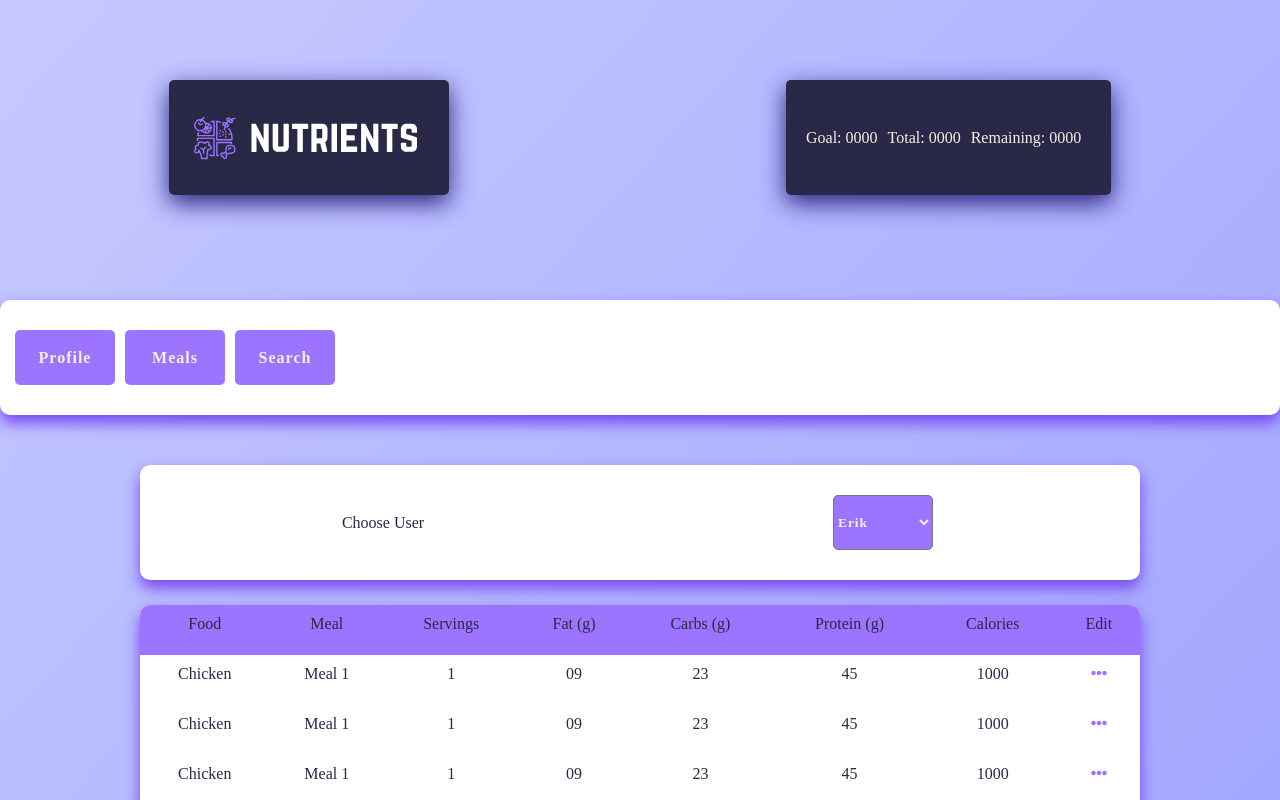
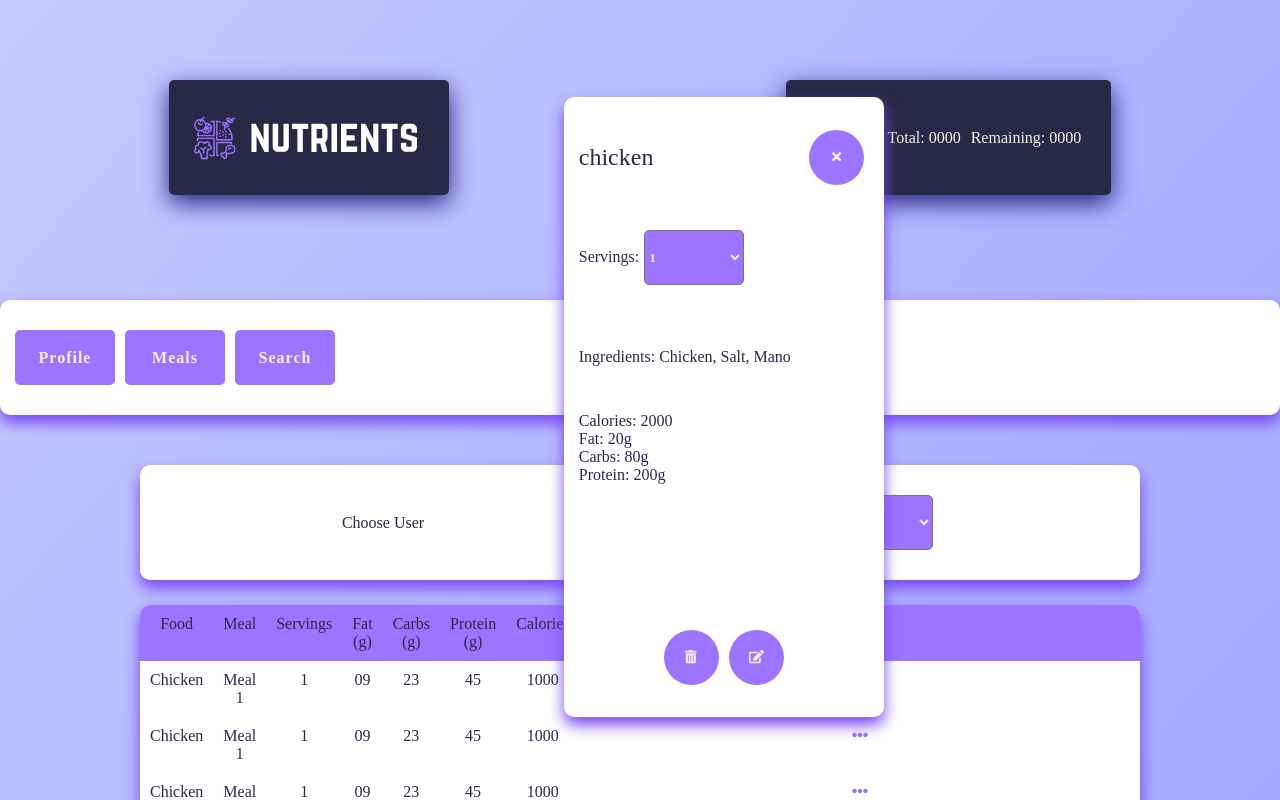
Before and after one commit to erikrgq/MERN-Stack-App, a React (Create React App) app in the folder client/: page /meals in a window 1280 px wide. Both pictures are taken after a click on the element 1098 px from the left and 680 px from the top of the page. Shown: the top 800 px of the page. Built offline with nearby package versions, Linux system fonts and the light colour scheme; a web font is replaced by a local one.

Commit message:
added the Details component to the Meals component

```diff
--- a/client/src/App.css
+++ b/client/src/App.css
@@ -265,6 +265,9 @@ nav {
   align-items: baseline;
   height: 200px;
 }
+#details svg path {
+  color: #F1F1E6;
+}
 @media screen and (min-width: 767px) {
   .logo-section {
     justify-content: space-around;
--- a/client/src/components/Details.Card.js
+++ b/client/src/components/Details.Card.js
@@ -1,6 +1,6 @@
-import React from 'react';
+import React, { Fragment } from 'react';
 import { FontAwesomeIcon } from '@fortawesome/react-fontawesome';
-import { faTimes, faPlus } from '@fortawesome/free-solid-svg-icons';
+import { faTimes, faPlus, faTrashAlt, faEdit } from '@fortawesome/free-solid-svg-icons';
 
 export default function DetailsCard(props) {
 
@@ -12,7 +12,7 @@ export default function DetailsCard(props) {
         <div id="details">
             <div className="card">
                 <div>
-                    <h2>Title here</h2>
+                    <h2>{props.food.foodtitle}</h2>
                     <button onClick={() => changeDisplay()} className="btn btn-round"><FontAwesomeIcon icon={faTimes} /></button>
                 </div>
                 <div>
@@ -39,7 +39,14 @@ export default function DetailsCard(props) {
                     <p>Protein: 200g</p>
                 </div>
                 <div>
-                    <button className="btn btn-round"><FontAwesomeIcon icon={faPlus} /></button>
+                    {
+                        props.propsOrigin === 'meals' ?
+                        <div>
+                        <button className="btn btn-round"><FontAwesomeIcon icon={faTrashAlt} /></button>
+                        <button className="btn btn-round"><FontAwesomeIcon icon={faEdit} /></button>
+                        </div> :
+                        <button className="btn btn-round"><FontAwesomeIcon icon={faPlus} /></button>
+                    }
                 </div>
             </div>
         </div>
--- a/client/src/components/meals/Meals.Card.js
+++ b/client/src/components/meals/Meals.Card.js
@@ -1,8 +1,16 @@
-import React from 'react';
+import React, { useState } from 'react';
 import { FontAwesomeIcon } from '@fortawesome/react-fontawesome';
-import { faEllipsisH } from '@fortawesome/free-solid-svg-icons';
+import { faEllipsisH, faTimes, faPlus } from '@fortawesome/free-solid-svg-icons';
+import Details from '../Details.Card';
 
 export default function MealsCard() {
+
+    const [detailsDisplayProperty, setDetailsDisplayProperty] = useState(false);
+
+    const changeDisplay = () => {
+        setDetailsDisplayProperty(false);
+    }
+
     return (
         <div className="cell-table">
             <div>Chicken</div>
@@ -12,7 +20,11 @@ export default function MealsCard() {
             <div>23</div>
             <div>45</div>
             <div className="remove-cell">1000</div>
-                       <div className="cell-details"><FontAwesomeIcon icon={faEllipsisH} /></div>
+            {
+                detailsDisplayProperty ?
+                <Details onClick={changeDisplay} food={{foodtitle: 'chicken'}} propsOrigin={'meals'} /> :
+                <div onClick={() => setDetailsDisplayProperty(true)} className="cell-details"><FontAwesomeIcon icon={faEllipsisH} /></div>
+            }
         </div>
     )
 }
--- a/client/src/components/search/Search.Card.js
+++ b/client/src/components/search/Search.Card.js
@@ -16,7 +16,7 @@ export default function SearchCard() {
             </div>
             <div>
                 {detailsDisplayProperty?
-                <DetailsCard onClick={changeDisplay} /> :
+                <DetailsCard onClick={changeDisplay} food={{foodtitle: 'pizza'}} propsOrigin={'search'} /> :
                 <button className="btn" onClick={() => setDetailsDisplayProperty(true)}>View Details</button>
                 }
             </div>
```
Lines whose indentation alone changed are shown as unchanged.
